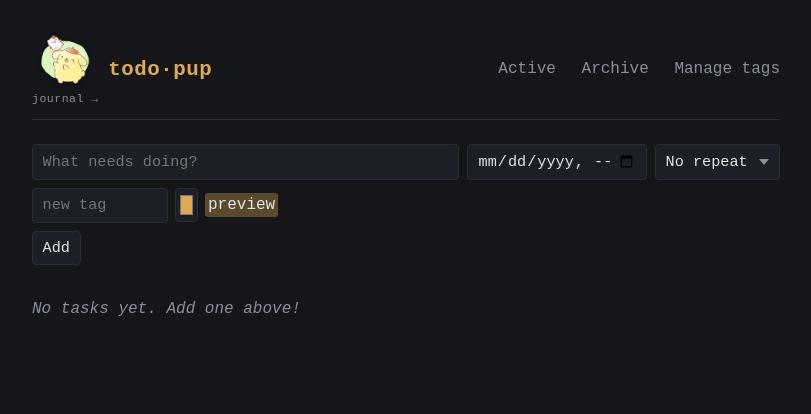
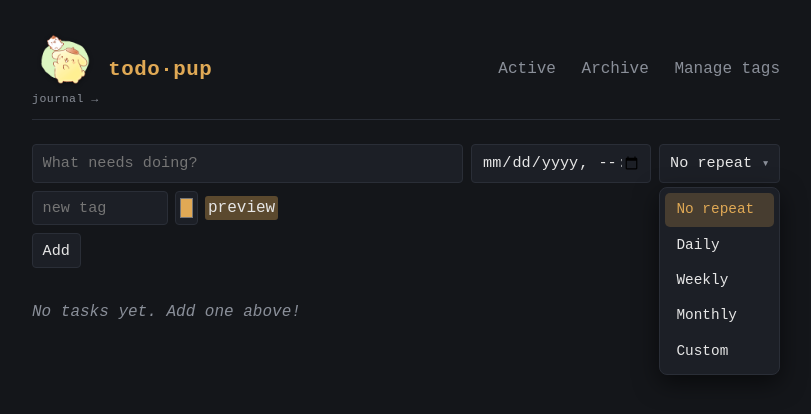
Before and after one commit to jxi-idme/todo-cli, a Flask app: page / in a window 1280 px wide. Shown: the top 414 px of the page, without its empty margins (234-1045 px from the left). Run offline with Flask 3, Linux system fonts and the light colour scheme.

Commit message:
feat(ui): themed dropdowns and analytics date pickers
Native <select> and <input type=date> popups can't be CSS-themed, so they
clashed with the dark panels. Replace them with custom widgets:

- custom-select.js: progressive enhancement that auto-themes every <select>
  site-wide. The real select stays in the form (hidden but named) and is
  driven by a dark popover; selecting an option dispatches a native 'change'
  so existing listeners (recurrence custom_n toggle) keep working. Loaded
  globally from base.html.
- Analytics date filter: from/to now open the journal-style calendar popover
  (reuses .cal-* classes) instead of the native date picker; writes back to
  hidden inputs and dispatches 'change' so the existing filter wiring is
  unchanged.
- style.css: .custom-select / .cs-trigger / .cs-popover / .cs-option themed
  to match panels (accent-tinted selection, dark card popover).

Co-Authored-By: Claude Opus 4.8 <noreply@anthropic.com>

```diff
--- /dev/null
+++ b/static/custom-select.js
@@ -0,0 +1,108 @@
+/* Custom themed dropdown — replaces the native <select> popup (which can't be
+ * styled) with a dark popover consistent with the app's panels.
+ *
+ * Progressive enhancement: the real <select> stays in the DOM (hidden but still
+ * named, so form submission is unchanged) and is the single source of truth.
+ * Selecting an option sets select.value and dispatches a native 'change' event,
+ * so existing listeners (e.g. the recurrence custom_n toggle) keep working.
+ *
+ * Auto-enhances every <select> on the page on DOMContentLoaded. Mark a select
+ * with `data-no-enhance` to opt out.
+ */
+(function () {
+  "use strict";
+
+  var _open = null;   // currently-open .custom-select, if any
+
+  function closeOpen() {
+    if (_open) {
+      _open.classList.remove("is-open");
+      _open.querySelector(".cs-popover").hidden = true;
+      _open.querySelector(".cs-trigger").setAttribute("aria-expanded", "false");
+      _open = null;
+    }
+  }
+
+  function labelFor(select) {
+    var opt = select.options[select.selectedIndex];
+    return opt ? opt.textContent : "";
+  }
+
+  function enhance(select) {
+    if (select.dataset.enhanced || select.hasAttribute("data-no-enhance")) return;
+    select.dataset.enhanced = "1";
+
+    var wrap = document.createElement("div");
+    wrap.className = "custom-select";
+    select.parentNode.insertBefore(wrap, select);
+    wrap.appendChild(select);              // keep the real select inside, hidden
+    select.classList.add("cs-native");
+
+    var trigger = document.createElement("button");
+    trigger.type = "button";
+    trigger.className = "cs-trigger";
+    trigger.setAttribute("aria-haspopup", "listbox");
+    trigger.setAttribute("aria-expanded", "false");
+    var valueSpan = document.createElement("span");
+    valueSpan.className = "cs-value";
+    valueSpan.textContent = labelFor(select);
+    var caret = document.createElement("span");
+    caret.className = "cal-caret";
+    caret.textContent = "▾";        // ▾, same caret as other controls
+    trigger.appendChild(valueSpan);
+    trigger.appendChild(caret);
+    wrap.appendChild(trigger);
+
+    var popover = document.createElement("div");
+    popover.className = "cs-popover";
+    popover.setAttribute("role", "listbox");
+    popover.hidden = true;
+
+    Array.prototype.forEach.call(select.options, function (opt, i) {
+      var item = document.createElement("button");
+      item.type = "button";
+      item.className = "cs-option" + (i === select.selectedIndex ? " is-selected" : "");
+      item.setAttribute("role", "option");
+      item.textContent = opt.textContent;
+      item.addEventListener("click", function (e) {
+        e.stopPropagation();
+        select.value = opt.value;
+        valueSpan.textContent = opt.textContent;
+        popover.querySelectorAll(".cs-option").forEach(function (o) {
+          o.classList.remove("is-selected");
+        });
+        item.classList.add("is-selected");
+        select.dispatchEvent(new Event("change", { bubbles: true }));
+        closeOpen();
+      });
+      popover.appendChild(item);
+    });
+    wrap.appendChild(popover);
+
+    trigger.addEventListener("click", function (e) {
+      e.stopPropagation();
+      var isOpen = _open === wrap;
+      closeOpen();
+      if (!isOpen) {
+        wrap.classList.add("is-open");
+        popover.hidden = false;
+        trigger.setAttribute("aria-expanded", "true");
+        _open = wrap;
+      }
+    });
+
+    // Keep the trigger label in sync if the value changes programmatically.
+    select.addEventListener("change", function () {
+      valueSpan.textContent = labelFor(select);
+    });
+  }
+
+  document.addEventListener("click", closeOpen);
+  document.addEventListener("keydown", function (e) {
+    if (e.key === "Escape") closeOpen();
+  });
+
+  document.addEventListener("DOMContentLoaded", function () {
+    document.querySelectorAll("select").forEach(enhance);
+  });
+}());
--- a/static/style.css
+++ b/static/style.css
@@ -1150,6 +1150,80 @@ h2 {
 .analytics-cal .cal-day { cursor: default; }
 .analytics-cal .cal-day:not(.cal-day-blank):hover { background: none; }
 
+/* ===================== custom select / date popovers ===================== */
+/* Themed replacements for the un-stylable native <select> and date popups. */
+
+.custom-select { position: relative; display: inline-block; }
+
+/* The real <select> stays in the form but is visually removed. */
+.cs-native {
+  position: absolute;
+  width: 1px; height: 1px;
+  opacity: 0;
+  pointer-events: none;
+  margin: 0;
+  padding: 0;
+}
+
+/* Trigger button mirrors the standard input/select look. */
+.cs-trigger {
+  display: inline-flex;
+  align-items: center;
+  justify-content: space-between;
+  gap: 0.6rem;
+  min-width: 120px;
+  background: var(--panel);
+  color: var(--text);
+  border: 1px solid var(--border);
+  border-radius: 4px;
+  padding: 0.45rem 0.6rem;
+  font: inherit;
+  font-size: 0.95rem;
+  cursor: pointer;
+}
+.cs-trigger:hover { border-color: var(--accent); }
+.custom-select.is-open .cs-trigger { border-color: var(--accent); }
+.cs-trigger .cal-caret { color: var(--muted); font-size: 0.8rem; }
+
+/* Dark popover list — same card treatment as the calendar/tag dropdowns. */
+.cs-popover {
+  position: absolute;
+  top: calc(100% + 4px);
+  left: 0;
+  z-index: 200;
+  min-width: 100%;
+  background: var(--panel);
+  border: 1px solid var(--border);
+  border-radius: 8px;
+  box-shadow: 0 8px 24px rgba(0, 0, 0, 0.55);
+  padding: 0.3rem;
+  display: flex;
+  flex-direction: column;
+  gap: 1px;
+  white-space: nowrap;
+}
+
+.cs-option {
+  text-align: left;
+  background: none;
+  border: none;
+  border-radius: 5px;
+  color: var(--text);
+  font: inherit;
+  font-size: 0.9rem;
+  padding: 0.4rem 0.7rem;
+  cursor: pointer;
+}
+.cs-option:hover { background: color-mix(in srgb, var(--accent) 15%, transparent); }
+.cs-option.is-selected {
+  background: color-mix(in srgb, var(--accent) 22%, transparent);
+  color: var(--accent);
+}
+
+/* Analytics date-filter trigger reuses the .cs-trigger look. */
+.cs-date { position: relative; display: inline-block; }
+.cs-date .cal-popover { left: 0; right: auto; }
+
 /* Compact stats row under a chart. */
 .stats-row {
   display: flex;
--- a/templates/base.html
+++ b/templates/base.html
@@ -194,6 +194,8 @@
     // pings stop and the server auto-quits after ~30 s (AUTO_QUIT mode).
     setInterval(function () { fetch('/heartbeat', { method: 'GET' }); }, 10000);
   </script>
+  <!-- Themed dropdown: auto-enhances every native <select> on the page. -->
+  <script src="{{ url_for('static', filename='custom-select.js') }}" defer></script>
   {% block scripts %}{% endblock %}
 </body>
 </html>
```
Also changed, not shown: static/analytics.js (+100 -0 lines), templates/journal_analytics.html (+14 -2 lines).
